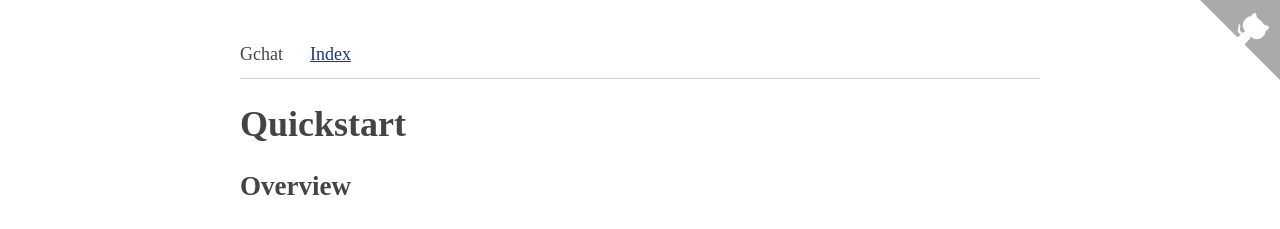
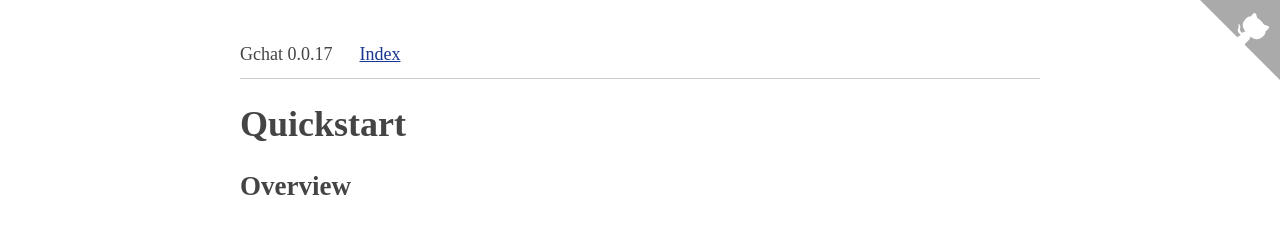
Before and after one commit to martinpallmann/gchat, a Jekyll site: the page built from index.md, in a window 1280 px wide. Shown: the top 229 px of the page. Built offline with Jekyll 4.4.1, drawn with Linux system fonts in a browser that asks for light colours; our own code applies the rules of GitHub Pages for plain Markdown files.

```diff
--- a/_layouts/default.html
+++ b/_layouts/default.html
@@ -7,7 +7,7 @@
   <style type="text/css">{% include style.css %}</style>
 </head>
 <body>
-Gchat
+Gchat 0.0.17
 &nbsp;&nbsp;&nbsp;&nbsp;
 <a href="{{ site.baseurl }}/toc.html">Index</a>
 <hr>
```
